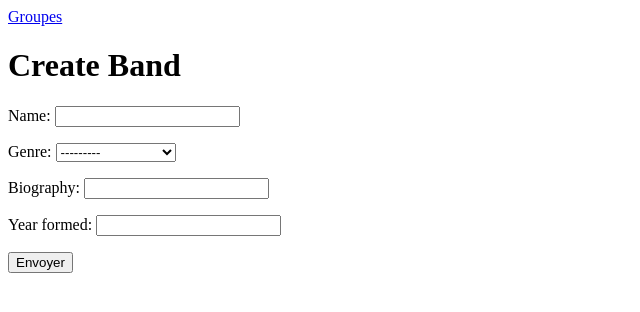
After one commit to MKH-Beldi/django-web-app, a Django app: page /bands/add/ in a window 1280 px wide. The commit adds this page. Shown: the top 312 px of the page, without its empty margins (0-640 px from the left). Run offline with Django 4.2, Linux system fonts and the light colour scheme.

Commit message:
form Model Band create

```diff
--- a/merchex/listings/forms.py
+++ b/merchex/listings/forms.py
@@ -1,6 +1,11 @@
 from django import forms
-
+from listings.models import Band
 class ContactsUSForm(forms.Form):
     name = forms.CharField(required=False)
     email = forms.EmailField()
     message = forms.CharField(max_length=1000)
+
+class BandForm(forms.ModelForm):
+    class Meta:
+        model = Band
+        exclude = ('active', 'official_homepage')
--- /dev/null
+++ b/merchex/listings/templates/listings/band_create.html
@@ -0,0 +1,13 @@
+{% extends 'listings/base.html' %}
+
+{% block content %}
+
+ <h1>Create Band</h1>
+
+<form action="" method="post">
+  {% csrf_token %}
+  {{ form.as_p }}
+  <input type="submit" value="Envoyer">
+</form>
+
+{% endblock %}
--- a/merchex/listings/templates/listings/band_list.html
+++ b/merchex/listings/templates/listings/band_list.html
@@ -1,6 +1,7 @@
 {% extends 'listings/base.html' %}
 {% block content %}
     <h1>Bands</h1>
+    <h2><a href="{% url 'band_create' %}">Create Band</a></h2>
     <p>
         J'ai {{ bands|length }}
         {% if bands|length < 5 %}
--- a/merchex/listings/views.py
+++ b/merchex/listings/views.py
@@ -5,7 +5,7 @@ from django.core.mail import send_mail
 from django.shortcuts import redirect
 
 from listings.models import *
-from listings.forms import ContactsUSForm
+from listings.forms import BandForm, ContactsUSForm
 
 def band_list(request):
     bands = Band.objects.all()
@@ -20,6 +20,20 @@ def band_detail(request, id):
                   'listings/band_detail.html',
                   context={'band': band}
                   )
+
+def band_create(request):
+    if request.method == 'POST':
+        form = BandForm(request.POST)
+        if form.is_valid():
+            band = form.save()
+            return redirect('band_detail', band.id)
+    else:
+        form = BandForm()
+    return render(request,
+                  'listings/band_create.html',
+                   context={'form': form}
+                  )
+
 def listing_list(request):
     listings = Listings.objects.all()
     return render(request,
--- a/merchex/merchex/urls.py
+++ b/merchex/merchex/urls.py
@@ -21,6 +21,7 @@ urlpatterns = [
     path('admin/', admin.site.urls),
     path('bands/', views.band_list, name='band_list'),
     path('bands/<int:id>/', views.band_detail, name='band_detail'),
+    path('bands/add/', views.band_create, name='band_create'),
     path('listings/', views.listing_list, name='listing_list'),
     path('listings/<int:id>/', views.listing_detail, name='listing_detail'),
     path('contact-us/', views.contact, name='contact'),
```
